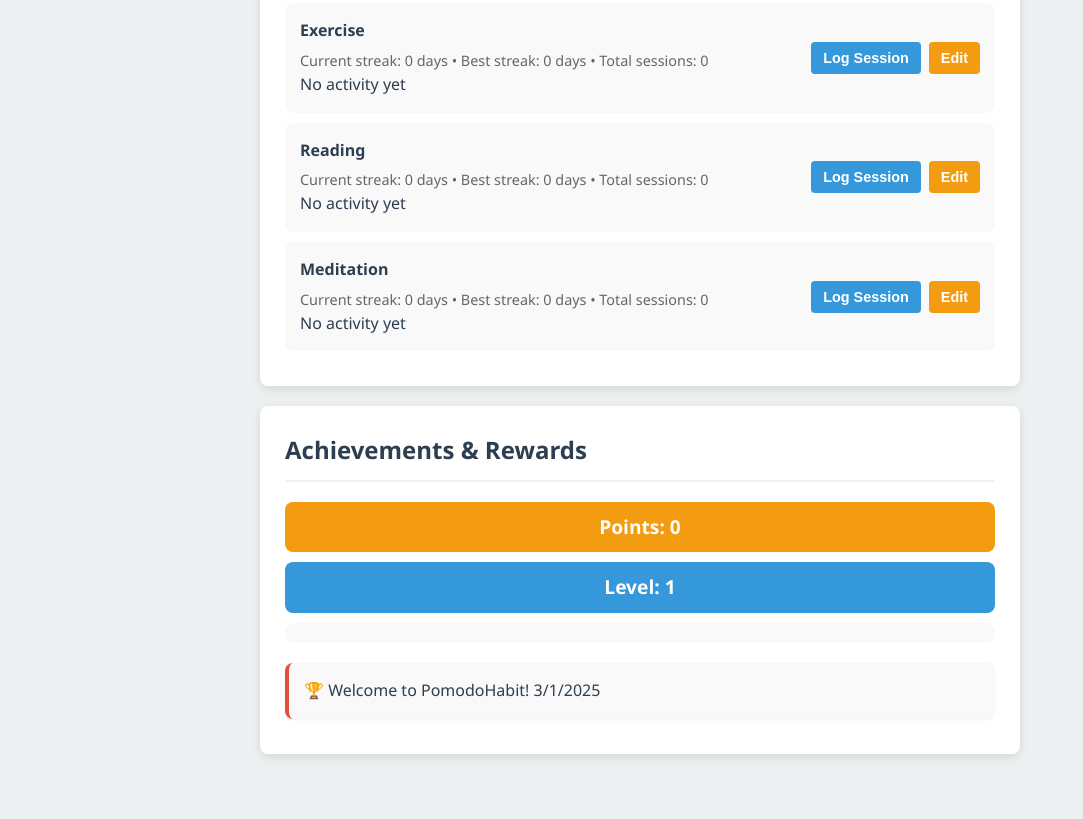
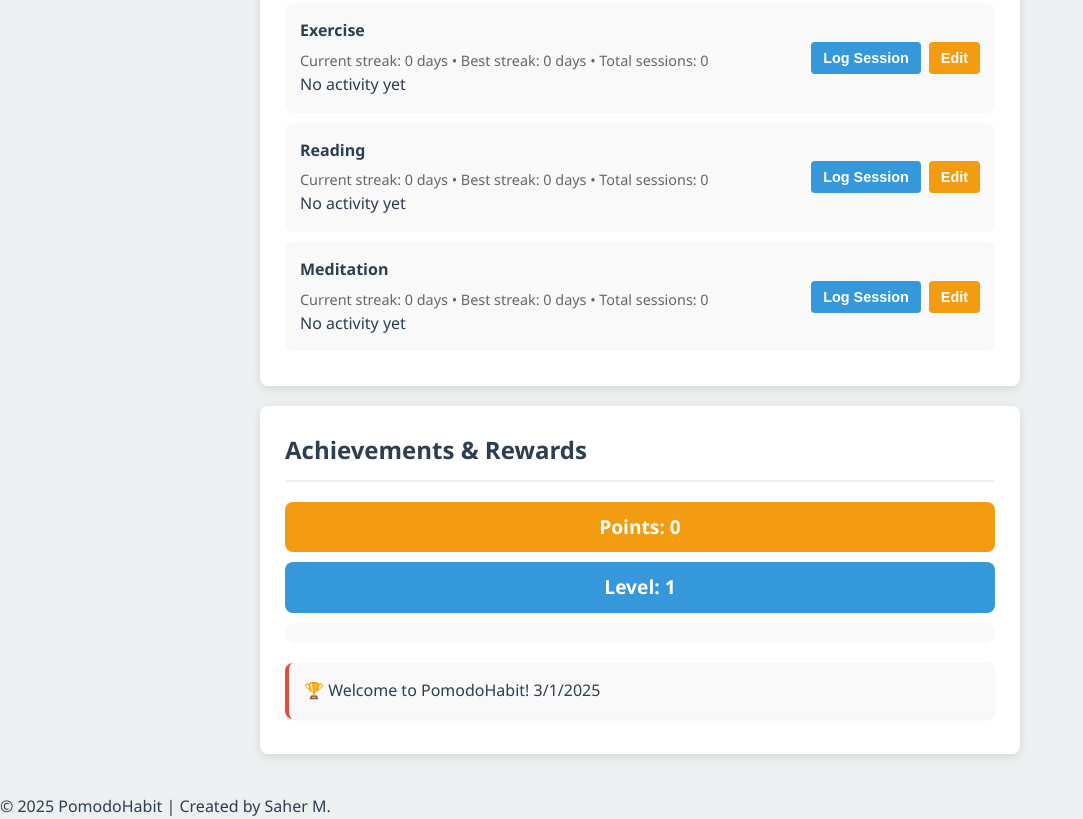
Before and after one commit to sal300/pomodohabit, a plain HTML site: page index.html in a window 1280 px wide. Shown: the part 823-1642 px from the top of the page, without its empty margins (0-1083 px from the left). Before the commit the page ends 1617 px from the top, so only its background shows below. Drawn offline with Linux system fonts and the light colour scheme.

Commit message:
Update index.html

```diff
--- a/index.html
+++ b/index.html
@@ -97,5 +97,9 @@
   <script src="pomodohabit-habits.js"></script>
   <script src="pomodohabit-gamification.js"></script>
   <script src="pomodohabit-app.js"></script>
+  <!-- Footer with copyright -->
+<footer class="app-footer">
+  <p>&copy; 2025 PomodoHabit | Created by Saher M.</p>
+</footer>
 </body>
 </html>
```
